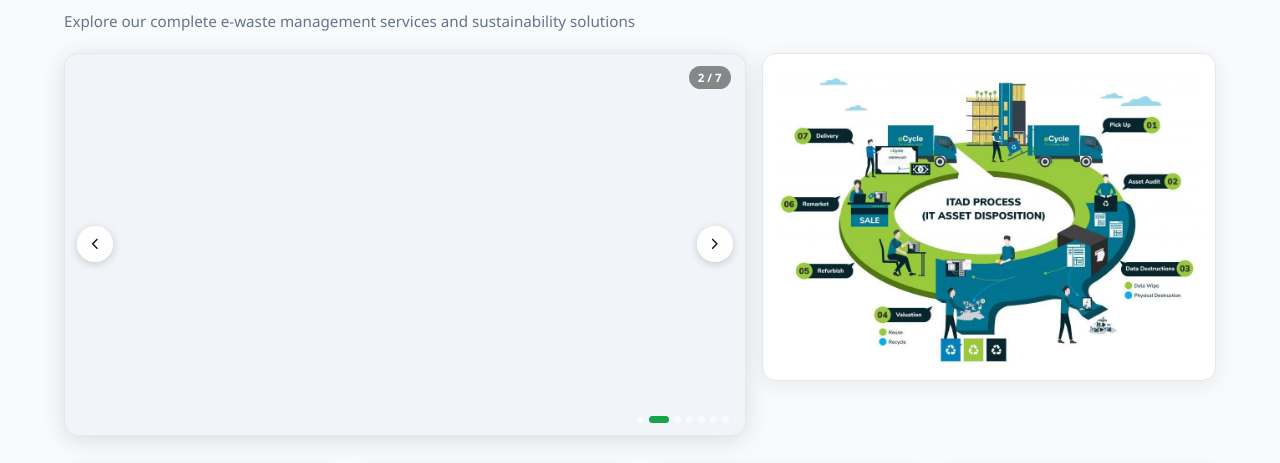
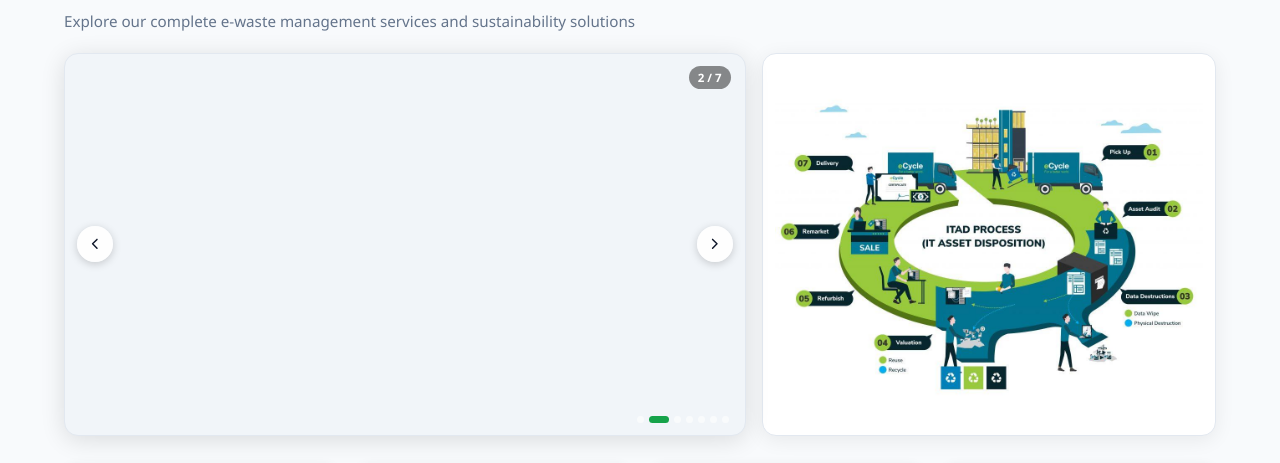
Before and after one commit to Yasir533/sai-infotech-webapp, a React (Vite) app in the folder sai-info/: page /services/e-waste-management in a window 1280 px wide. Shown: the part 145-608 px from the top of the page. Built offline with nearby package versions, Linux system fonts and the light colour scheme; a web font is replaced by a local one.

Commit message:
fix: workflow image height matches carousel, networking image URL

```diff
--- a/sai-info/src/pages/EWasteManagement.jsx
+++ b/sai-info/src/pages/EWasteManagement.jsx
@@ -226,12 +226,12 @@ export default function EWasteManagement() {
                 gridTemplateColumns: '3fr 2fr',
                 gap: '16px',
                 marginBottom: '28px',
-                alignItems: 'start',
+                alignItems: 'stretch',
               }}>
                 {/* Left: Carousel */}
                 <EwasteCarousel />
 
-                {/* Right: Workflow image — no label, clean card */}
+                {/* Right: Workflow image — matches carousel height */}
                 <div style={{
                   borderRadius: '14px',
                   overflow: 'hidden',
@@ -248,7 +248,7 @@ export default function EWasteManagement() {
                     alt="ITAD Process Workflow"
                     style={{
                       width: '100%',
-                      height: 'auto',
+                      height: '100%',
                       objectFit: 'contain',
                       display: 'block',
                       borderRadius: '8px',
--- a/sai-info/src/pages/ITProductsSales.jsx
+++ b/sai-info/src/pages/ITProductsSales.jsx
@@ -56,7 +56,7 @@ const categories = [
     name: 'Networking',
     icon: '🌐',
     color: '#dd6b20',
-    bgImage: 'https://images.unsplash.com/photo-1562751362-404243064541?w=400&q=80',
+    bgImage: 'https://images.unsplash.com/photo-1544197150-b99a580bb7a8?w=400&q=80',
     description: 'Build robust, scalable network infrastructure with our comprehensive range of networking products. From enterprise switches to wireless access points, we provide solutions for every network size and complexity.',
     products: ['Managed Switches', 'Routers', 'Wireless APs', 'Network Cables', 'Fiber Optics', 'Media Converters', 'Network Racks', 'PoE Switches', 'SD-WAN'],
   },
```
